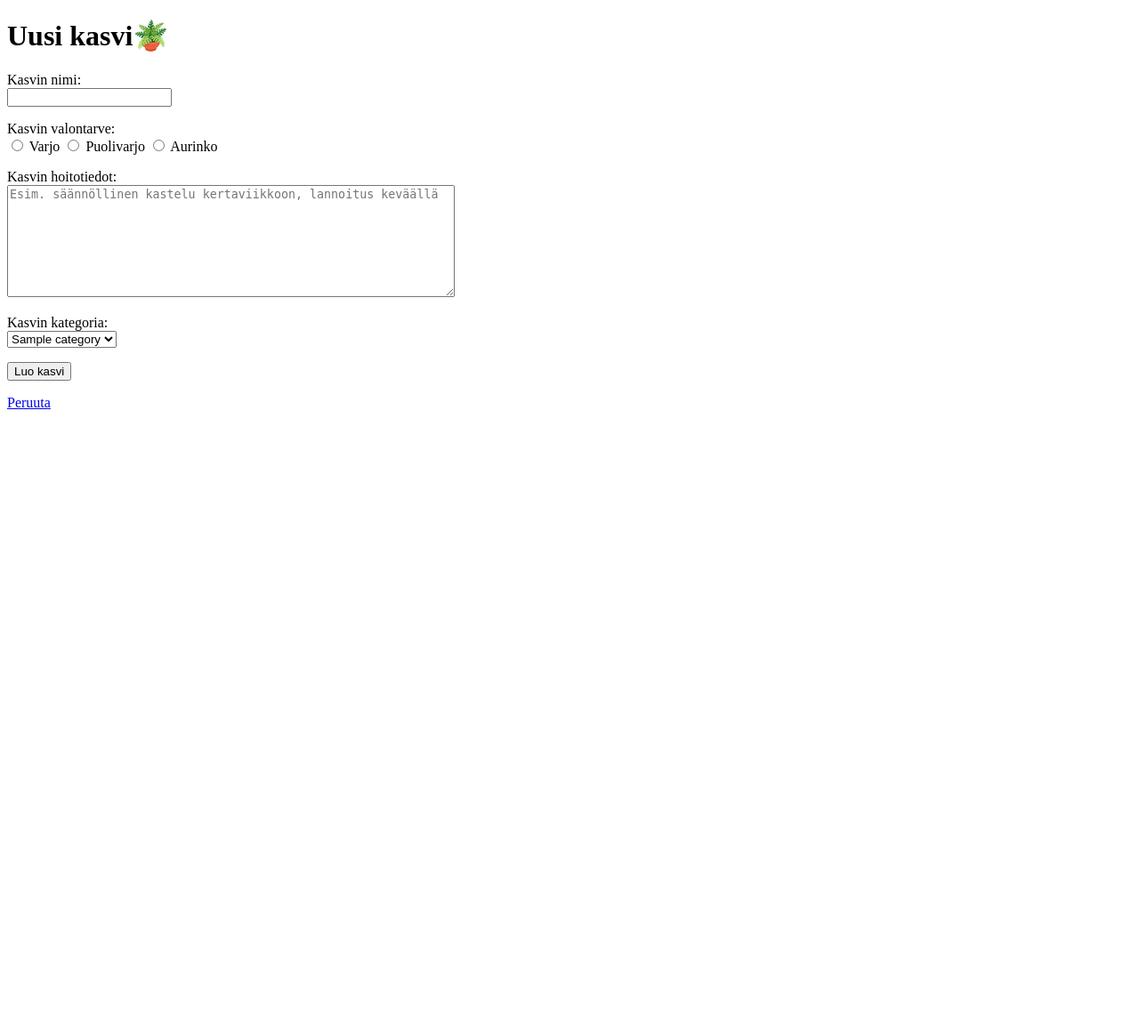
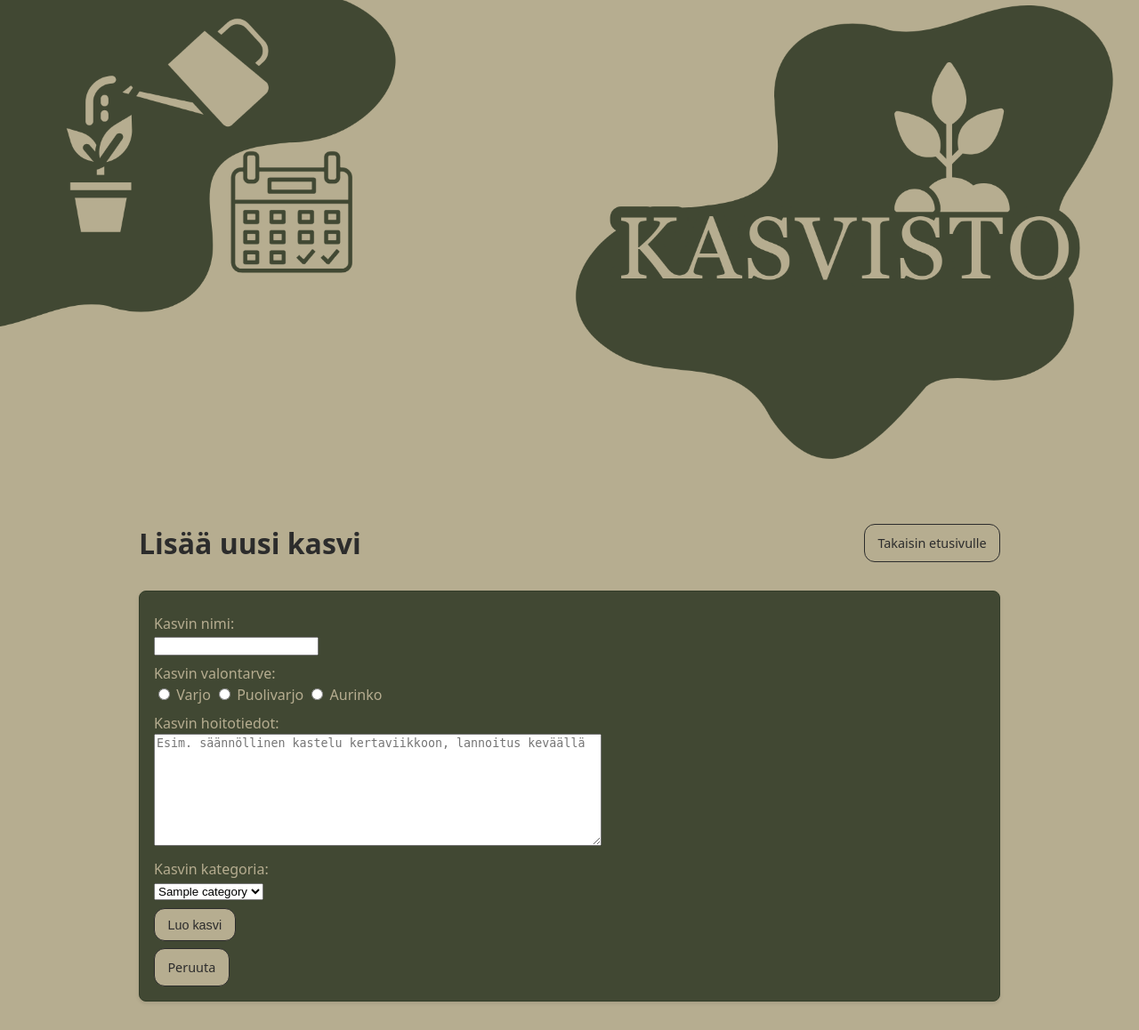
Before and after one commit to mkekola/kasvisto, a Flask app: template templates/new_plant.html in a window 1280 px wide. Shown: the whole page at 89% size. Before the commit the page ends 460 px from the top, so only its background shows below. Run offline with Flask 3, Linux system fonts and the light colour scheme; the template is opened without the code that fills it: most values are stand-ins (such as "Sample title", 1, 10 or a date in 2020).

Commit message:
Added styling to new plant page.

```diff
--- a/templates/new_plant.html
+++ b/templates/new_plant.html
@@ -2,10 +2,24 @@
 <html>
   <head>
     <title>Uusi kasvi</title>
+    <link rel="stylesheet" href="/static/styles.css" />
   </head>
 
   <body>
-    <h1>Uusi kasvi🪴</h1>
+    <header class="hero hero--small">
+      <img class="hero__img" src="/static/images/hero.png" alt="Kasvisto" />
+      <div class="hero__overlay"></div>
+    </header>
+
+    <main class="container">
+      <div class="page-header">
+        <h1>Lisää uusi kasvi</h1>
+        <div class="page-header_actions">
+          <a class="btn btn--secondary" href="/">Takaisin etusivulle</a>
+        </div>
+      </div>
+
+      <article class="card card--small">
         <form action="/create_plant" method="post">
           <p>
             Kasvin nimi: <br />
@@ -29,7 +43,11 @@
               required
             ></textarea>
           </p>
-      <input type="hidden" name="csrf_token" value="{{ session.csrf_token }}" />
+          <input
+            type="hidden"
+            name="csrf_token"
+            value="{{ session.csrf_token }}"
+          />
           <p>
             Kasvin kategoria: <br />
             <select name="categories" required>
@@ -40,10 +58,14 @@
               {% endfor %}
             </select>
           </p>
-      <input type="submit" value="Luo kasvi" />
+          <p>
+          <input class="btn btn--secondary" type="submit" value="Luo kasvi" />
+          </p>
         </form>
         <p>
-      <a href="/">Peruuta</a>
+          <a class="btn btn--secondary" href="/">Peruuta</a>
         </p>
+      </article>
+    </main>
   </body>
 </html>
```
Lines whose indentation alone changed are shown as unchanged.
